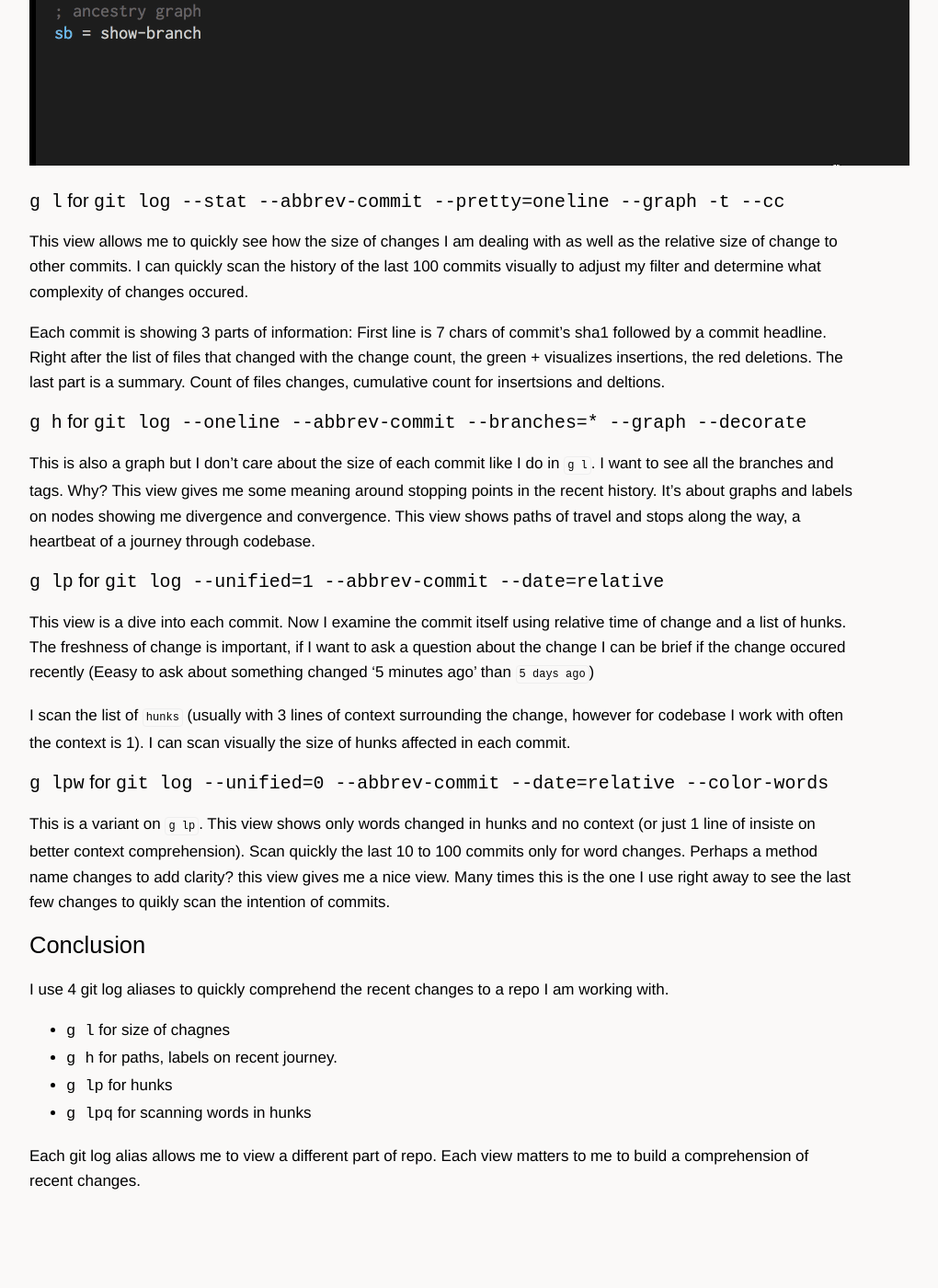
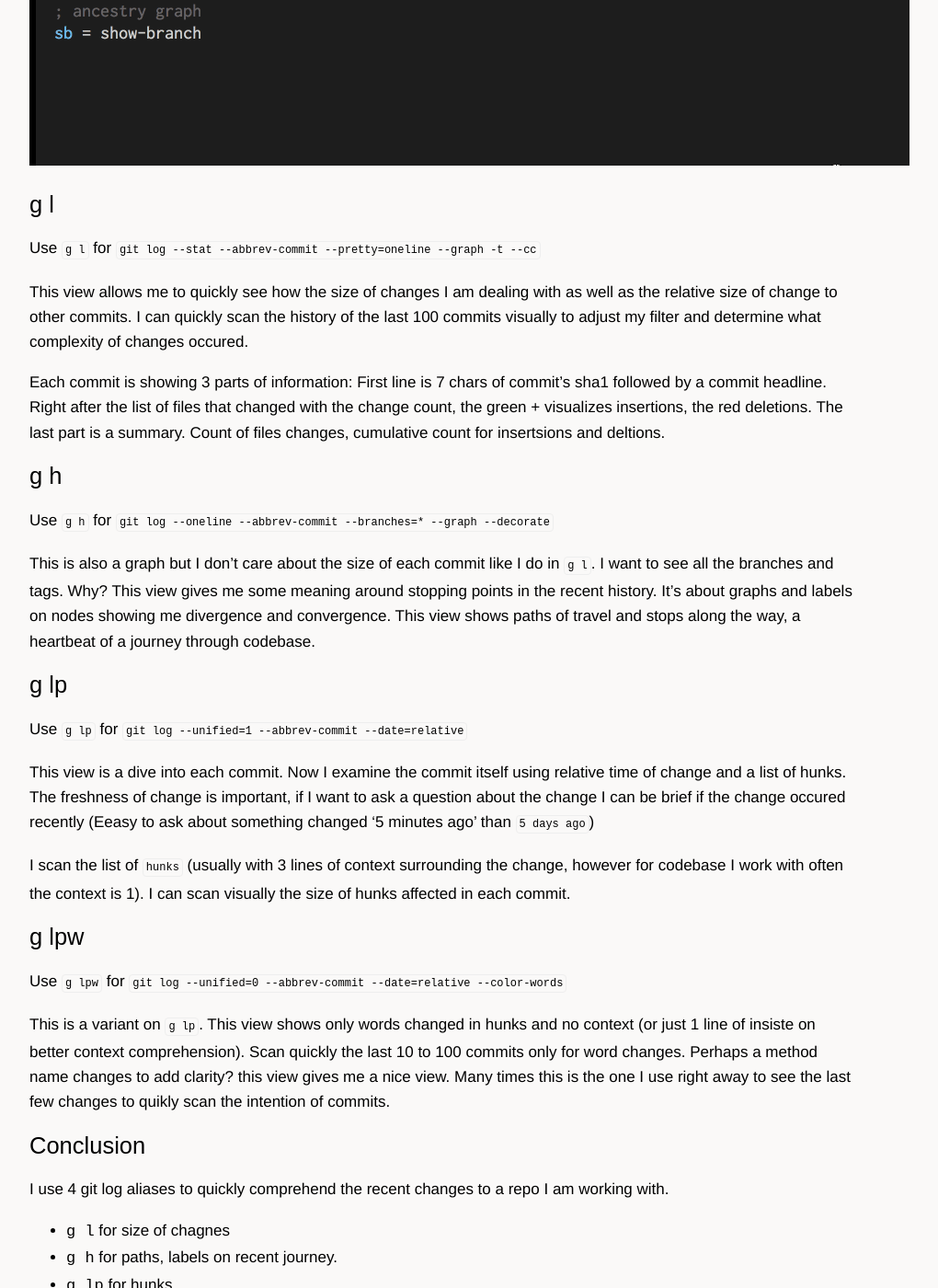
Before and after one commit to marekj/marekj.github.io, a Jekyll site: the page built from _posts/2014-03-02-git-log-aliases.md, in a window 1280 px wide and 1400 px high, scrolled down 1155 px. Shown: the whole window at 92% size, without its empty margins (160-1180 px from the left). Built offline with Jekyll 4.4.1, drawn with Linux system fonts in a browser that asks for light colours; Markdown is read by kramdown in place of the engine named in the settings; comment, search, counter and statistics services are not loaded.

Commit message:
better titles

```diff
--- a/_posts/2014-03-02-git-log-aliases.md
+++ b/_posts/2014-03-02-git-log-aliases.md
@@ -26,23 +26,31 @@ How do I use those 4 log views?. Here is brief demo and my reasons for their con
 
 ![Animated Gif of git log aliases in action](/images/git-log-alias-rubytester.gif)
 
-### `g l` for `git log --stat --abbrev-commit --pretty=oneline --graph -t  --cc`
+## g l
+
+Use `g l` for `git log --stat --abbrev-commit --pretty=oneline --graph -t  --cc`
 
 This view allows me to quickly see how the size of changes I am dealing with as well as the relative size of change to other commits. I can quickly scan the history of the last 100 commits visually to adjust my filter and determine what complexity of changes occured.
 
 Each commit is showing 3 parts of information: First line is 7 chars of commit's sha1 followed by a commit headline. Right after the list of files that changed with the change count, the green + visualizes insertions, the red deletions. The last part is a summary. Count of files changes, cumulative count for insertsions and deltions.
 
-### `g h` for `git log --oneline --abbrev-commit --branches=* --graph --decorate`
+## g h
+
+Use `g h` for `git log --oneline --abbrev-commit --branches=* --graph --decorate`
 
 This is also a graph but I don't care about the size of each commit like I do in `g l`. I want to see all the branches and tags. Why? This view gives me some meaning around stopping points in the recent history. It's about graphs and labels on nodes showing me divergence and convergence. This view shows paths of travel and stops along the way, a heartbeat of a journey through codebase.
 
-### `g lp` for `git log --unified=1 --abbrev-commit --date=relative`
+## g lp
+
+Use `g lp` for `git log --unified=1 --abbrev-commit --date=relative`
 
 This view is a dive into each commit. Now I examine the commit itself using relative time of change and a list of hunks. The freshness of change is important, if I want to ask a question about the change I can be brief if the change occured recently (Eeasy to ask about something changed '5 minutes ago' than `5 days ago`)
 
 I scan the list of `hunks` (usually with 3 lines of context surrounding the change, however for codebase I work with often the context is 1). I can scan visually the size of hunks affected in each commit.
 
-### `g lpw` for `git log --unified=0 --abbrev-commit --date=relative --color-words`
+## g lpw
+
+Use `g lpw` for `git log --unified=0 --abbrev-commit --date=relative --color-words`
 
 This is a variant on `g lp`. This view shows only words changed in hunks and no context (or just 1 line of insiste on better context comprehension). Scan quickly the last 10 to 100 commits only for word changes. Perhaps a method name changes to add clarity? this view gives me a nice view. Many times this is the one I use right away to see the last few changes to quikly scan the intention of commits.
 
```
